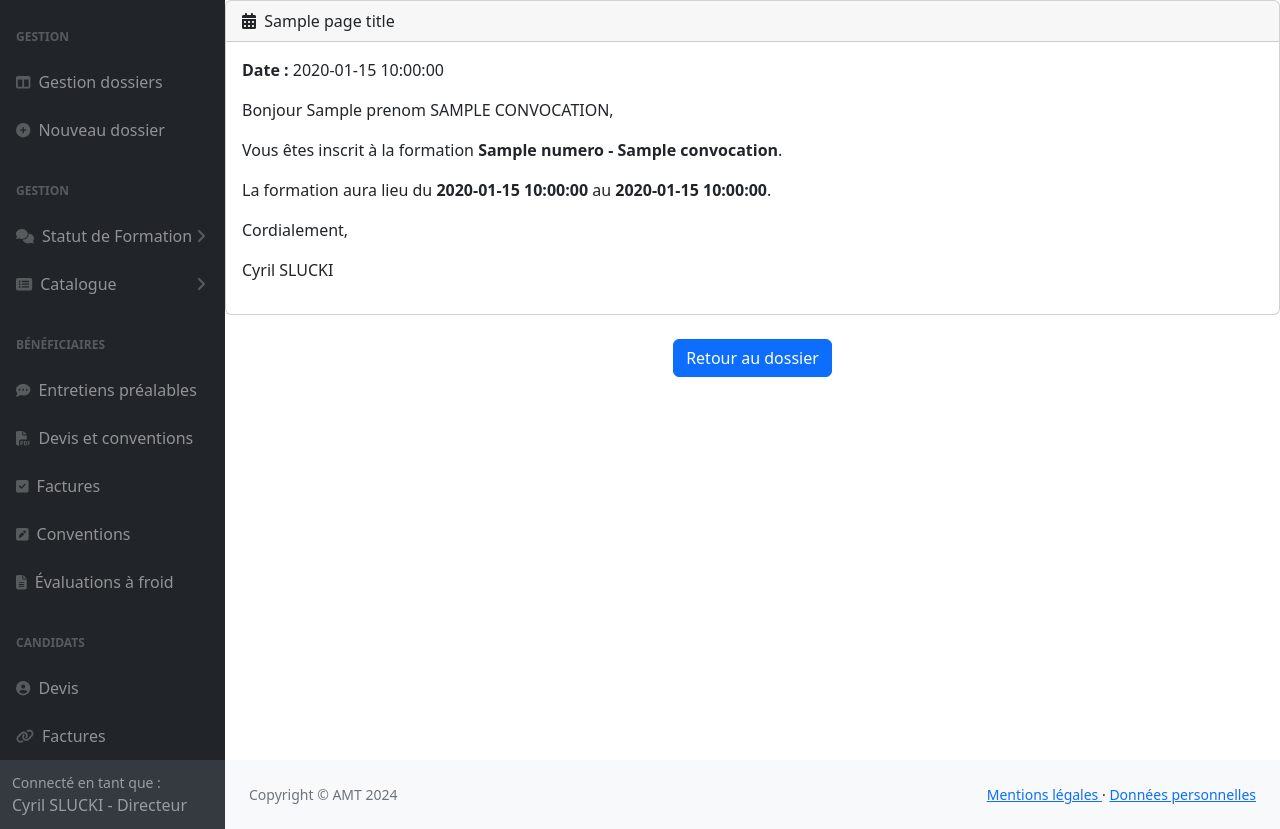
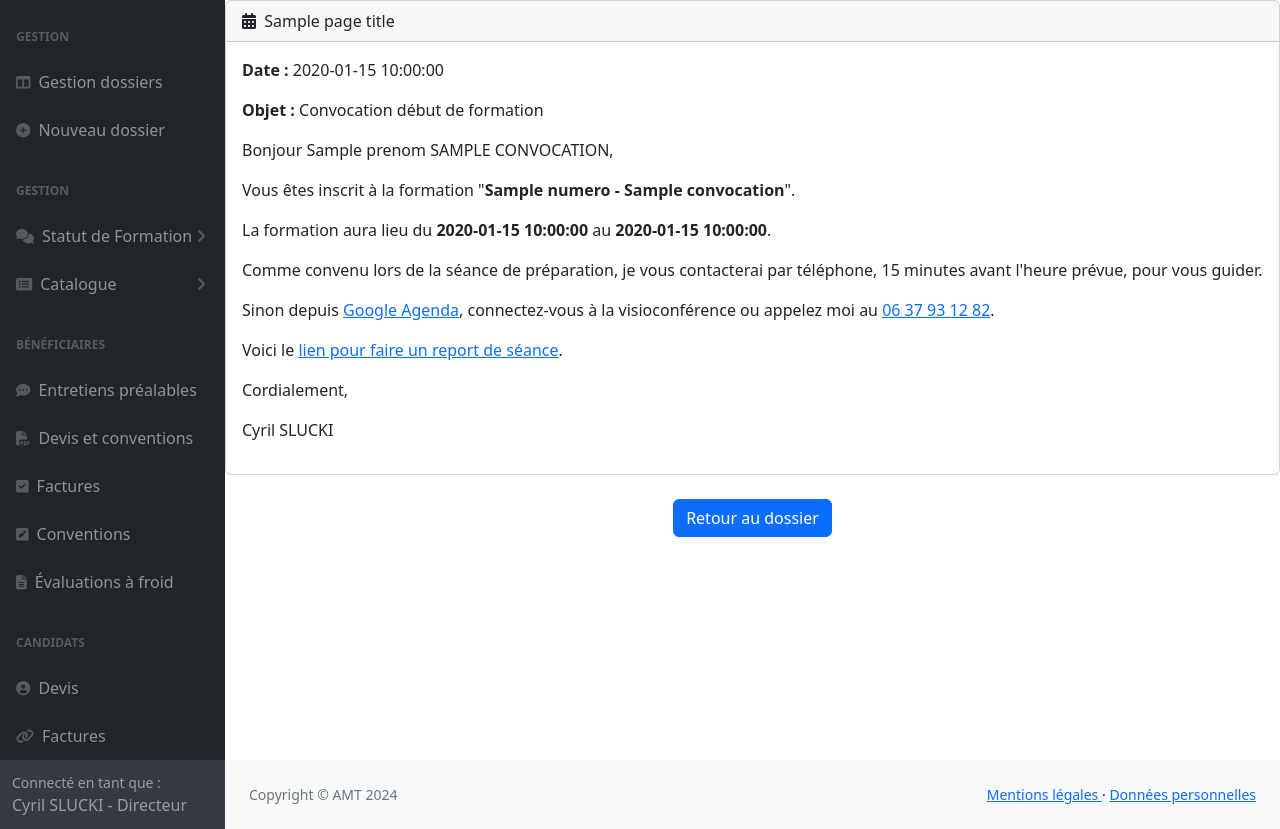
Before and after one commit to cslucki/extranet, a PHP site: template views/view_convocation.php in a window 1280 px wide. Shown: the part 56-885 px from the top of the page. Run offline with PHP 8.4, Linux system fonts and the light colour scheme; the template is opened without the code that fills it: most values are stand-ins (such as "Sample title", 1, 10 or a date in 2020); some libraries are stand-ins or nearby versions.

Commit message:
Commit du 2024-06-04 12:33:02

```diff
--- a/views/view_convocation.php
+++ b/views/view_convocation.php
@@ -6,9 +6,14 @@
     </div>
     <div class="card-body">
         <p><strong>Date :</strong> <?php echo htmlspecialchars($convocation['date_convocation']); ?></p>
+        <p><strong>Objet :</strong> Convocation début de formation</p>
+
         <p>Bonjour <?php echo htmlspecialchars($convocation['prenom'] . ' ' . strtoupper($convocation['nom'])); ?>,</p>
-        <p>Vous êtes inscrit à la formation <strong><?php echo htmlspecialchars($convocation['numero']); ?> - <?php echo htmlspecialchars($convocation['titre']); ?></strong>.</p>
+        <p>Vous êtes inscrit à la formation "<strong><?php echo htmlspecialchars($convocation['numero']); ?> - <?php echo htmlspecialchars($convocation['titre']); ?></strong>".</p>
         <p>La formation aura lieu du <strong><?php echo htmlspecialchars($convocation['date_debut_formation']); ?></strong> au <strong><?php echo htmlspecialchars($convocation['date_fin_formation']); ?></strong>.</p>
+        <p>Comme convenu lors de la séance de préparation, je vous contacterai par téléphone, 15 minutes avant l'heure prévue, pour vous guider.</p>
+        <p>Sinon depuis <a href=https://calendar.google.com/>Google Agenda</a>, connectez-vous à la visioconférence ou appelez moi au <a href=+33637931282>06 37 93 12 82</a>.</p>
+        <p>Voici le <a href=https://calendar.app.google/VqBUBa6iZv8Ztjh37>lien pour faire un report de séance<a/>.</p>
         <p>Cordialement,</p>
         <p>Cyril SLUCKI</p>
     </div>
```
